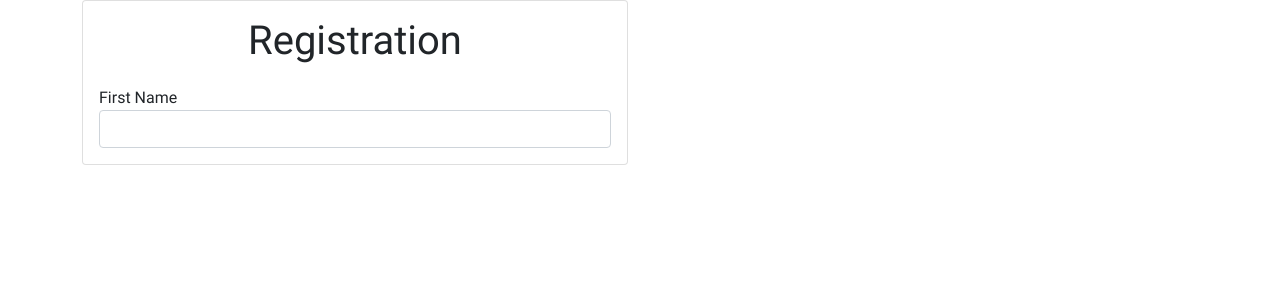
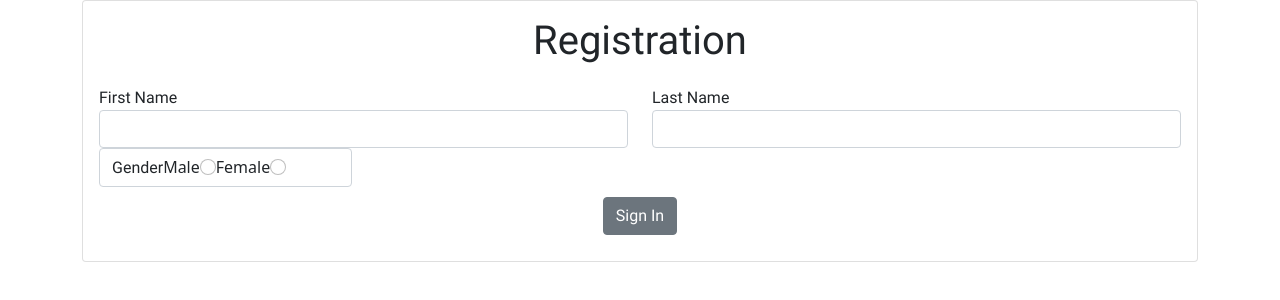
Before and after one commit to bryansoh95/care-market-web, a React (Create React App) app: page /register in a window 1280 px wide. Shown: the top 300 px of the page. Built offline with nearby package versions, Linux system fonts and the light colour scheme.

Commit message:
Added radio buttons to registration form.

```diff
--- a/src/components/user/RegistrationForm.js
+++ b/src/components/user/RegistrationForm.js
@@ -8,7 +8,7 @@ import '../../stylesheets/main.css';
 import '../../../node_modules/@fortawesome/fontawesome-free/css/all.css';
 import * as APICalls from '../../APICalls';
 import * as Constants from '../../common/Constants';
-import { Card, CardBody, Col, Container, Form, FormGroup, Input, Label, Row } from 'reactstrap';
+import { Button, Card, CardBody, Col, Container, Form, FormGroup, Input, Label, Row } from 'reactstrap';
 
 const RegistrationForm = () => {
   const validationSchema = Yup.object().shape({
@@ -24,7 +24,7 @@ const RegistrationForm = () => {
     isNurse: Yup.bool().notRequired()
   });
 
-  const { register, handleSubmit, reset, setError, setValue, formState } = useForm({ resolver: yupResolver(validationSchema) });
+  const { register, handleSubmit, reset, setError, getValues, setValue, formState } = useForm({ resolver: yupResolver(validationSchema) });
   const { errors } = formState;
 
   const registerUser = data => {};
@@ -32,16 +32,25 @@ const RegistrationForm = () => {
   const onChangeFirstName = e => {
     setValue('firstName', e.target.value);
   };
+  const onChangeLastName = e => {
+    setValue('lastName', e.target.value);
+  };
+  const onChangeGender = e => {
+    setValue('gender', e.target.value);
+    console.log('current gender: ' + getValues('gender'))
+  }
 
   return (
     <div>
       <Container>
         <Row>
-          <Col xs='12' sm='6'>
+          <Col>
             <Card>
               <CardBody>
                 <div style={{textAlign: 'center', marginBottom: '20px'}}><h1>Registration</h1></div>
                 <Form id='registrationForm' onSubmit={handleSubmit(register)}>
+                  <Row>
+                    <Col xs='12' sm='6'>
                       <FormGroup>
                         <Label for='firstName'><p>First Name</p></Label>
                         <Input
@@ -54,6 +63,55 @@ const RegistrationForm = () => {
                         />
                         <div className='invalid-feedback'>{errors.firstName?.message}</div>
                       </FormGroup>
+                    </Col>
+                    <Col xs='12' sm='6'>
+                      <FormGroup>
+                        <Label for='lastName'><p>Last Name</p></Label>
+                        <Input
+                          {...register('lastName')}
+                          className={`form-control ${errors.firstName ? 'is-invalid' : ''}`}
+                          type='text'
+                          onChange={onChangeLastName}
+                          onBlur={onChangeLastName}
+                          onKeyDown={onChangeLastName}
+                        />
+                        <div className='invalid-feedback'>{errors.lastName?.message}</div>
+                      </FormGroup>
+                    </Col>
+                  </Row>
+                  <Row>
+                    <Col xs='12' sm='3'>
+                      <FormGroup className={`form-control ${errors.firstName ? 'is-invalid' : ''}`}>
+                        <Label for='gender'><p>Gender</p></Label>
+                        <Label>
+                          Male
+                          <Input
+                            {...register('gender')}
+                            type='radio'
+                            name='gender'
+                            value='male'
+                            onChange={onChangeGender}
+                            checked={getValues('gender')}
+                          />
+                        </Label>
+                        <Label>
+                          Female
+                          <Input
+                            {...register('gender')}
+                            type='radio'
+                            name='gender'
+                            value='female'
+                            onChange={onChangeGender}
+                            checked={getValues('gender')}
+                          />
+                        </Label>
+                      </FormGroup>
+                    </Col>
+                  </Row>
+
+                  <FormGroup style={{textAlign: 'center'}}>
+                    <Button type='submit'><p>Sign In</p></Button>
+                  </FormGroup>
                 </Form>
               </CardBody>
             </Card>
```
Lines whose indentation alone changed are shown as unchanged.
